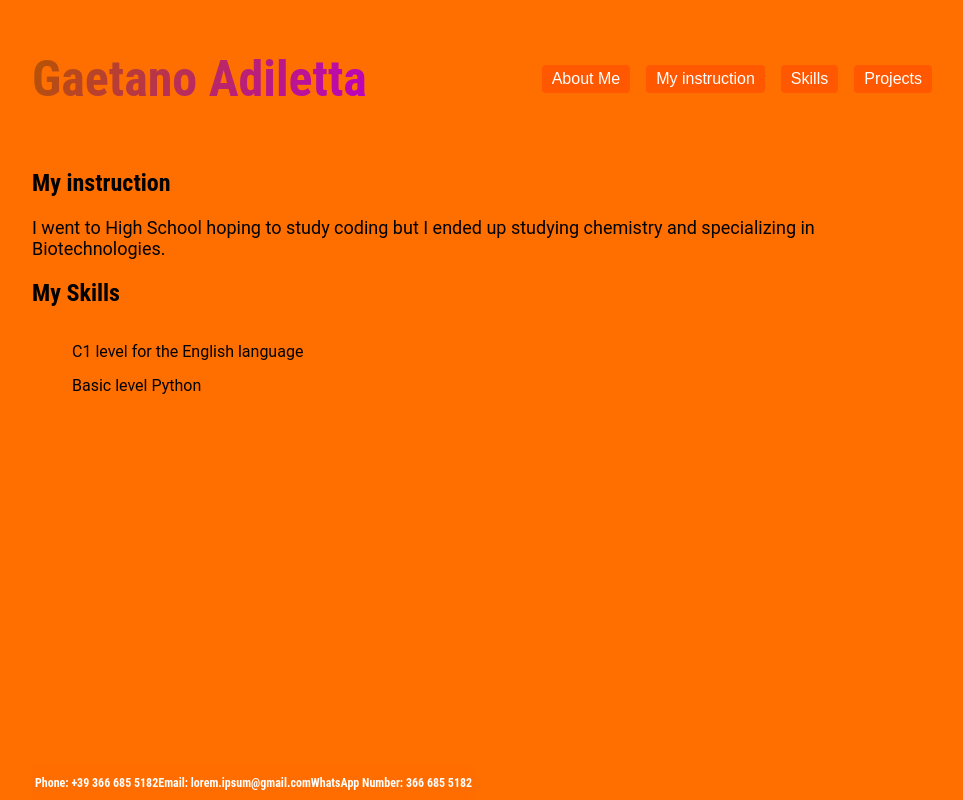
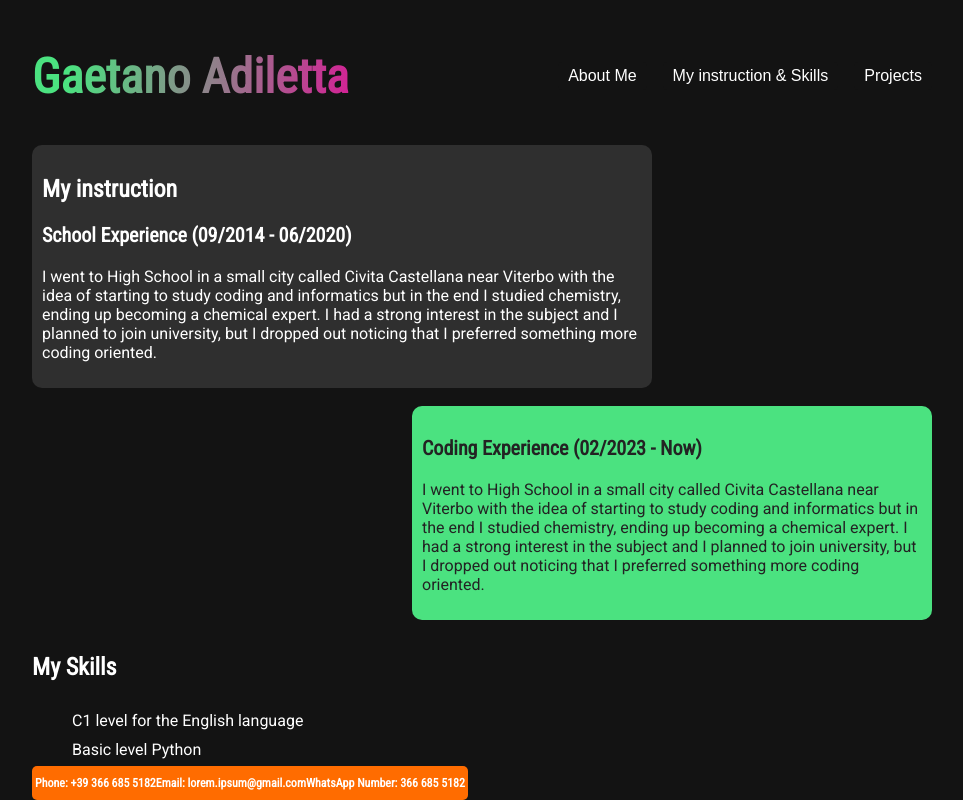
Before and after one commit to PowRoyalHighness/Portfolio, a plain HTML site: page instruction-skill.html in a window 1280 px wide. Shown: the whole page, without its empty margins (158-1121 px from the left). Drawn offline with Linux system fonts and the light colour scheme.

Commit message:
a lot of updates

```diff
--- /dev/null
+++ b/inst_skill.css
@@ -0,0 +1,31 @@
+.School {
+    background-color: #2f2f2f;
+    border-radius: 10px;
+    max-width: 600px;
+    padding: 10px;
+}
+
+.coding {
+    float: right;
+    background-color: #4BE280;
+    border-radius: 10px;
+    max-width: 500px;
+    padding: 10px;
+}
+
+.coding h3 {
+    color: rgb(35, 35, 35);
+}
+
+.coding p {
+    color: rgb(35, 35, 35);
+}
+
+.skills {
+    padding-top: 30px;
+}
+
+.skills li {
+    list-style-type: none;
+    padding-top: 10px;
+}
--- a/instruction-skill.html
+++ b/instruction-skill.html
@@ -2,7 +2,11 @@
 <html>
     <head>
         <link rel="stylesheet" href="style.css">
+        <link rel="stylesheet" href="./inst_skill.css">
         <title>Portfolio: Instruction & Skills</title>
+        <link rel="preconnect" href="https://fonts.googleapis.com">
+        <link rel="preconnect" href="https://fonts.gstatic.com" crossorigin>
+        <link href="https://fonts.googleapis.com/css2?family=Roboto&family=Roboto+Condensed&display=swap" rel="stylesheet">
     </head>
     <body>
         <nav>
@@ -12,10 +16,7 @@
                     <a href="./about.html"><button>About Me</button></a>
                 </li>
                 <li class="nav-item">
-                    <a href="./instruction-skill.html"><button >My instruction</button></a>
-                </li>
-                <li class="nav-item">
-                    <a href="./instruction-skill.html"><button>Skills</button></a>
+                    <a href="./instruction-skill.html"><button >My instruction & Skills</button></a>
                 </li>
                 <li class="nav-item">
                     <a href="./projects.html"><button>Projects</button></a>
@@ -23,13 +24,42 @@
             </ul>
         </nav>
         <section class="instruction">
-            <h2>My instruction</h2>
+            <section class="School">
+                <h2>My instruction</h2>
+            <h3>School Experience (09/2014 - 06/2020)</h3>
             <p>
-                I went to High School hoping to study coding
-                but I ended up studying chemistry and specializing
-                in Biotechnologies.
+                I went to High School in a small city called Civita Castellana
+                near Viterbo with the idea of starting to study coding and informatics
+                but in the end I studied chemistry, ending up becoming a chemical expert.
+                I had a strong interest in the subject and I planned to join university, but
+                I dropped out noticing that I preferred something more coding oriented.
             </p>
+            </section>
+            <br>
+            <section class="coding">
+                <h3>Coding Experience (02/2023 - Now)</h3>
+            <p>
+                I went to High School in a small city called Civita Castellana
+                near Viterbo with the idea of starting to study coding and informatics
+                but in the end I studied chemistry, ending up becoming a chemical expert.
+                I had a strong interest in the subject and I planned to join university, but
+                I dropped out noticing that I preferred something more coding oriented.
+            </p>
+            </section>
         </section>
+        <div>
+            <br>
+            <br>
+            <br>
+            <br>
+            <br>
+            <br>
+            <br>
+            <br>
+            <br>
+            <br>
+            <br>
+        </div>
         <section class="skills">
             <h2>My Skills</h2>
             <ul>
--- a/style.css
+++ b/style.css
@@ -1,8 +1,8 @@
 body {
-    background-color: rgb(255, 111, 0);
+    background-color: #131313;
+    background-size: cover;
+    background-position: center;
     background-repeat: no-repeat;
-    background-size: cover;
-    background-position: center center, center center;
     flex-direction: column;
     max-width: 900px;
     margin-left: auto;
@@ -16,7 +16,7 @@ nav {
 }
 
 nav button {
-    background-color: rgba(255, 80, 0, 0.73);
+    background-color: #131313;
     border: none;
     color: white;
     padding: 5px 10px;
@@ -28,7 +28,7 @@ nav button {
 }
 
 nav button:hover {
-    background-color: rgb(144 0 201);
+    background-color: #D32295;
 }
 
 .nav-item {
@@ -45,57 +45,35 @@ nav ul {
 
 h2 {
     font-family: "Roboto Condensed", sans-serif;
+    color: white;
+}
+
+h3 {
+    font-family: "Roboto Condensed", sans-serif;
+    color: white;
+    font-size: 20px;
 }
 
 p {
     display: block;
-    font-size: 18px;
+    font-size: 16px;
     font-family: "Roboto", sans-serif;
+    color: white;
 }
 
 li {
     font-family: "Roboto", sans-serif;
+    color: white;
 }
+
+
 .name {
-    font-size: 50px;
+    font-size: 48px;
     font-family: "Roboto Condensed", sans-serif;
-    background-image: linear-gradient(120deg, #b65501, #bc00c0);
+    background-image: linear-gradient(98deg, #4BE280 12% -27%, #D32295 100%);
     -webkit-background-clip: text;
     background-clip: text;
     color: transparent;
-}
-
-footer h2 {
-    font-size: 12px;
-    color: white;
-}
-
-.hobbies {
-    padding-top: 105px;
-}
-
-.hobbies p{
-    font-size: 24px;
-}
-
-.about {
-    display: flex;
-}
-
-.about img {
-    width: 400px;
-    height: 400px;
-    padding-left: 40px;
-}
-
-.skills li {
-    list-style-type: none;
-    padding-top: 15px;
-}
-
-.hobbies li {
-    list-style: none;
-    padding-top: 10px;
 }
 
 footer {
@@ -110,3 +88,8 @@ footer {
     padding-right: 3px;
     align-content: center;
 }
+
+footer h2 {
+    font-size: 12px;
+    color: white;
+}
```
Also changed, not shown: about.css (added, +34 -0 lines), about.html (+9 -2 lines), projects.html (+5 -5 lines), comm Iced (2).jpg (added).
